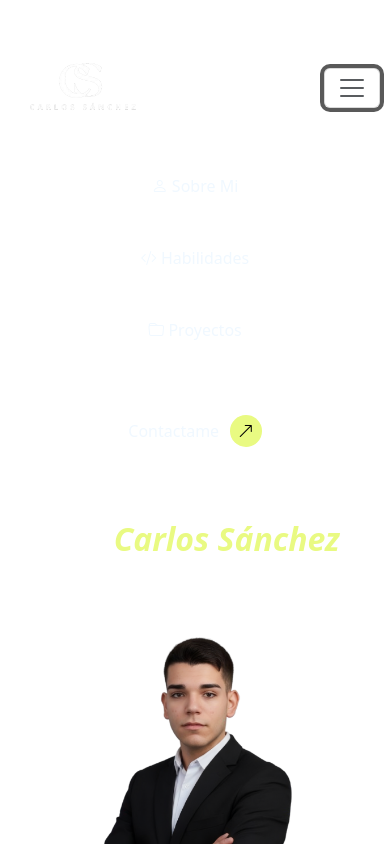
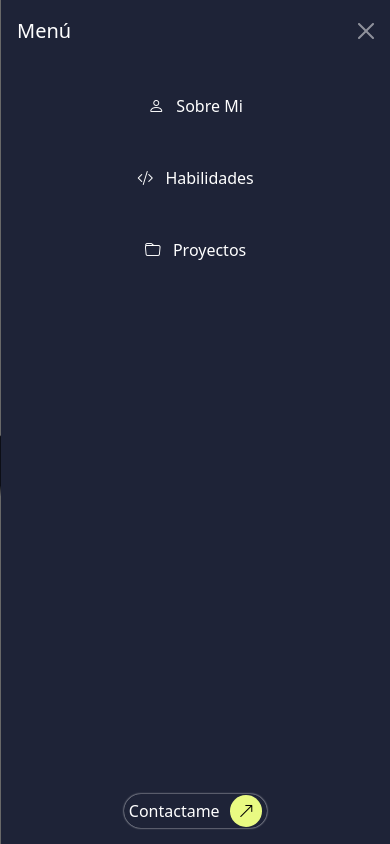
Before and after one commit to caarlos-14/Portfolio, a Next.js app in the folder portfolio-carlos/: page / in a window 390 px wide. Both pictures are taken after a click on the button "Toggle navigation". Shown: the top 844 px of the page. Built offline with nearby package versions, Linux system fonts and the light colour scheme.

Commit message:
Avance navbar y cards

```diff
--- a/portfolio-carlos/app/page.tsx
+++ b/portfolio-carlos/app/page.tsx
@@ -8,7 +8,8 @@ export default function Home() {
   return (
     <>
     <Hero/>
-
+    <Experience/>
+    <Skill/>
     <Skills/>
     <Contact/>
     </>
--- a/portfolio-carlos/componentes/Contacto/Contacto.module.css
+++ b/portfolio-carlos/componentes/Contacto/Contacto.module.css
@@ -9,7 +9,7 @@ background-color: var(--colorFondo);
 
 .formulario{
     background-color:var(--colorTextoBlanco);
-    max-width:95%;
+    max-width:100%;
     margin:1em auto;
     border-radius:10px;
     box-shadow:0 0 10px 10px inset var(--colorInput);
@@ -36,3 +36,12 @@ background-color:var(--colorInput);
 padding:1.1em;
 border-radius:10px;
 }
+
+@media (max-width: 768px) {
+.formulario input, .formulario textarea{
+width:90%;
+}
+.formulario button{
+width:90%;
+}
+}
--- a/portfolio-carlos/componentes/Contacto/Contacto.tsx
+++ b/portfolio-carlos/componentes/Contacto/Contacto.tsx
@@ -9,8 +9,8 @@ const Contacto = () =>{
             <div className="row g-0">
                 <div className={`${styles.formulario} d-flex justify-content-center mb-5`}>
                 <div className={`col-12 col-md-10`}>
-                    <h2 className="text-center" id="contacto">Contactame</h2>
-                    <form method="POST" action="https://formspree.io/f/xdaywvow">
+                    <h2 className="text-center mx-auto" id="contacto">Contactame</h2>
+                    <form method="POST" className="d-flex flex-column align-items-center" action="https://formspree.io/f/xdaywvow">
                         <input placeholder="Tu nombre o de Empresa" className="form-control" name="nombre" id="nombre"/>
                         <input placeholder="Email Personal o de Empresa" className="form-control mt-3" name="correo" id="correo"/>
                         <textarea className="form-control mt-3" name="mensaje" id="mensaje" placeholder="Escriba su mensaje aqui..."></textarea>
--- a/portfolio-carlos/componentes/card_experience/card_experience.module.css
+++ b/portfolio-carlos/componentes/card_experience/card_experience.module.css
@@ -12,8 +12,8 @@
     cursor:pointer;
 }
 .card.active{
-    z-index:1;
-    transform:scale(1.2);
+    z-index:100;
+    transform:scale(1.2) rotate(-5deg) !important;
 }
 .titulo_card h4{
     font-weight:bold;
@@ -26,11 +26,6 @@
 @media (max-width:1000px){
   .card{
     width:20%;
-    transform:rotate(-5deg);
-    background-color:var(--colorCard);
-    padding:0.8em;
-    border-radius:20px;
-    box-shadow:-2px 2px 4px var(--colorTextoBlanco);
 }
 
 .titulo_card h4{
@@ -46,7 +41,7 @@
 
 @media (max-width:890px){
   .card{
-    width:25%;
+    width:35%;
     transform:rotate(-5deg);
     background-color:var(--colorCard);
     padding:0.8em;
@@ -66,6 +61,17 @@
 }
 
 @media (max-width:678px){
+.card{
+left:1%;
+height:25%;
+}
+ .card.active {
+    z-index: 10;
+    width:40%;
+    text-align:center;
+    right:28%;          /* se ve encima */
+    transform: scale(1.5) rotate(0deg); /* aumenta al hacer clic */
+  }
 .titulo_card h4{
     font-weight:bold;
     text-transform:uppercase;
--- a/portfolio-carlos/componentes/card_skill/card_skill.module.css
+++ b/portfolio-carlos/componentes/card_skill/card_skill.module.css
@@ -74,7 +74,8 @@ justify-content:space-evenly;
 
 @media (max-width:890px){
   .card{
-    width:25%;
+    width:35%;
+    right:2%;
 }
 
 .titulo_card h4{
@@ -89,6 +90,9 @@ justify-content:space-evenly;
 }
 
 @media (max-width:678px){
+.card{
+right:0%;
+}
 .titulo_card h4{
     font-weight:bold;
     text-transform:uppercase;
--- a/portfolio-carlos/componentes/hero/hero.module.css
+++ b/portfolio-carlos/componentes/hero/hero.module.css
@@ -48,6 +48,8 @@
 }
 .imagen_carlos img {
   filter: drop-shadow(2px 0px 0.4px var(--colorTextoBlanco)) ;
+  min-width: 200px;
+  min-height: 120px;
   mask-image: linear-gradient(to bottom, black 80%, transparent 100%);
 }
 
--- a/portfolio-carlos/componentes/navbar/navbar.module.css
+++ b/portfolio-carlos/componentes/navbar/navbar.module.css
@@ -1,8 +1,18 @@
 .link{
     text-decoration:none;
-    color:aliceblue;
+    color:var(--colorTextoBlanco);
     display:inline-block;
     padding:1em;
+}
+:global(.offcanvas-body){
+    background-color:var(--colorCard) !important;
+    text-align:center;
+}
+:global(.offcanvas-header){
+    background-color:var(--colorCard) !important;
+}
+:global(.offcanvas-title h5){
+    text-align:center;
 }
 .bg-body-tertiary{
     background-color:var(--colorCard) !important;
@@ -14,6 +24,10 @@
 }
 .btn_contacto i{
   margin-left:0.4em;
+}
+
+.navbar-toggler{
+    color:var(--colorTextoBlanco);
 }
 .flecha{
     color:var(--colorTextoNegro);
--- a/portfolio-carlos/componentes/navbar/navbar.tsx
+++ b/portfolio-carlos/componentes/navbar/navbar.tsx
@@ -1,4 +1,4 @@
-"use client"; // Importante para usar hooks en Next.js App Router
+"use client";
 import { useState } from "react";
 import Image from "next/image";
 import Link from "next/link";
@@ -8,9 +8,11 @@ const Navbar = () => {
   const [isOpen, setIsOpen] = useState(false);
 
   const toggleMenu = () => setIsOpen(!isOpen);
+  const closeMenu = () => setIsOpen(false);
 
   return (
-    <nav className="navbar navbar-expand-lg container">
+    <>
+      <nav className="navbar navbar-expand-lg navbar-dark container">
         <div className="container-fluid g-0">
           {/* Logo */}
           <div className={styles.logo}>
@@ -25,24 +27,22 @@ const Navbar = () => {
 
           {/* Botón Hamburguesa */}
           <button
-          className="navbar-toggler"
+            className="navbar-toggler d-lg-none me-4"
             type="button"
             onClick={toggleMenu}
-          aria-controls="navbarContent"
+            aria-controls="offcanvasMenu"
             aria-expanded={isOpen}
             aria-label="Toggle navigation"
           >
             <span className="navbar-toggler-icon"></span>
           </button>
 
-        {/* Contenido Colapsable */}
+          {/* Contenido — solo escritorio, sin cambios */}
           <div
-          className={`collapse navbar-collapse ${isOpen ? "show" : ""} ${styles.navegacion}`}
+            className={`collapse navbar-collapse ${styles.navegacion}`}
             id="navbarContent"
           >
             <div className={`${styles.links} d-flex flex-column flex-md-row align-items-center flex-grow-1`}>
-
-            {/* Links Centrales */}
               <div className="mx-auto d-flex flex-column flex-md-row text-center">
                 <Link className={`me-md-5 mb-3 mb-md-0 ${styles.link}`} href="/">
                   <i className="bi bi-person" /> Sobre Mi
@@ -54,18 +54,60 @@ const Navbar = () => {
                   <i className="bi bi-folder" /> Proyectos
                 </Link>
               </div>
-
-            {/* Botón Contacto */}
               <div className="mt-3 mt-md-0">
                 <a className={`m-2 ${styles.link} ${styles.btn_contacto}`} href="#contacto">
                   Contactame <i className={`bi bi-arrow-up-right ${styles.flecha}`} />
                 </a>
               </div>
-
             </div>
           </div>
         </div>
       </nav>
+
+      {/* Offcanvas Bootstrap — solo móvil */}
+      <div
+        className={`offcanvas offcanvas-end d-lg-none ${isOpen ? "show" : ""}`}
+        tabIndex={-1}
+        id="offcanvasMenu"
+        style={{ visibility: isOpen ? "visible" : "hidden" }}
+      >
+        <div className="offcanvas-header">
+          <h5 className="offcanvas-title text-white">Menú</h5>
+          <button
+            type="button"
+            className="btn-close btn-close-white"
+            onClick={closeMenu}
+            aria-label="Cerrar"
+          />
+        </div>
+
+        <div className="offcanvas-body d-flex flex-column gap-3">
+          <Link className={`${styles.link}`} href="/" onClick={closeMenu}>
+            <i className="bi bi-person me-2" /> Sobre Mi
+          </Link>
+          <Link className={`${styles.link}`} href="/Habilidades" onClick={closeMenu}>
+            <i className="bi bi-code-slash me-2" /> Habilidades
+          </Link>
+          <Link className={`${styles.link}`} href="/Proyectos" onClick={closeMenu}>
+            <i className="bi bi-folder me-2" /> Proyectos
+          </Link>
+
+          <div className="mt-auto">
+            <a className={`${styles.link} ${styles.btn_contacto}`} href="#contacto" onClick={closeMenu}>
+              Contactame <i className={`bi bi-arrow-up-right ${styles.flecha}`} />
+            </a>
+          </div>
+        </div>
+      </div>
+
+      {/* Backdrop Bootstrap */}
+      {isOpen && (
+        <div
+          className="offcanvas-backdrop fade show"
+          onClick={closeMenu}
+        />
+      )}
+    </>
   );
 };
 
--- a/portfolio-carlos/componentes/skills/skills.module.css
+++ b/portfolio-carlos/componentes/skills/skills.module.css
@@ -58,6 +58,10 @@
   font-weight:bold;
   border:2px solid var(--colorTextoNegro);
 }
+.cv_btn:hover{
+background-color:var(--colorSecondClaro);
+color:var(--colorTextoNegro);
+}
 
 .side_panel{
     background-color: var(--colorCard);
```
Lines whose indentation alone changed are shown as unchanged.
